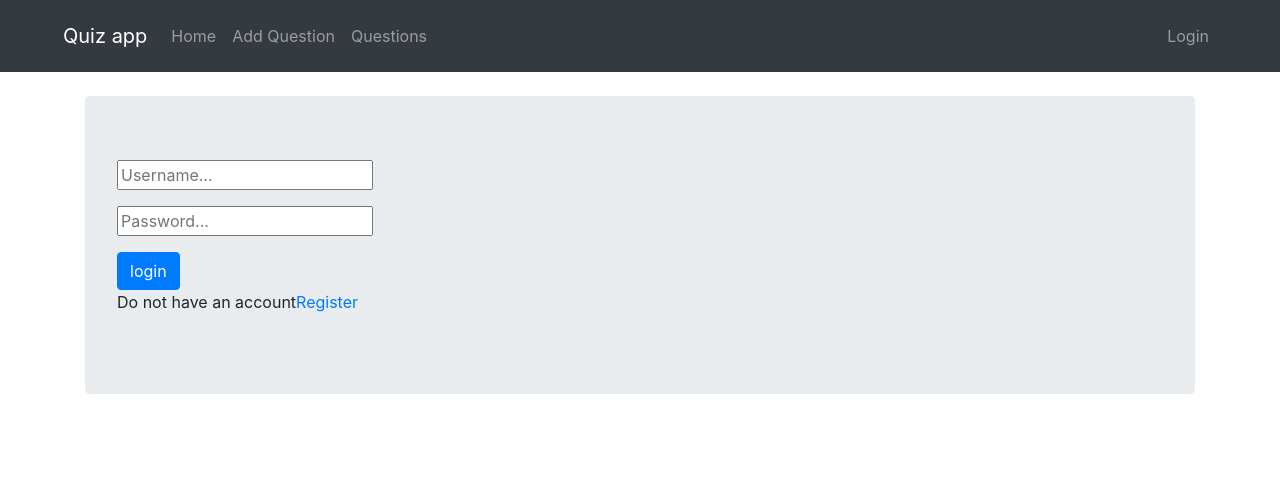
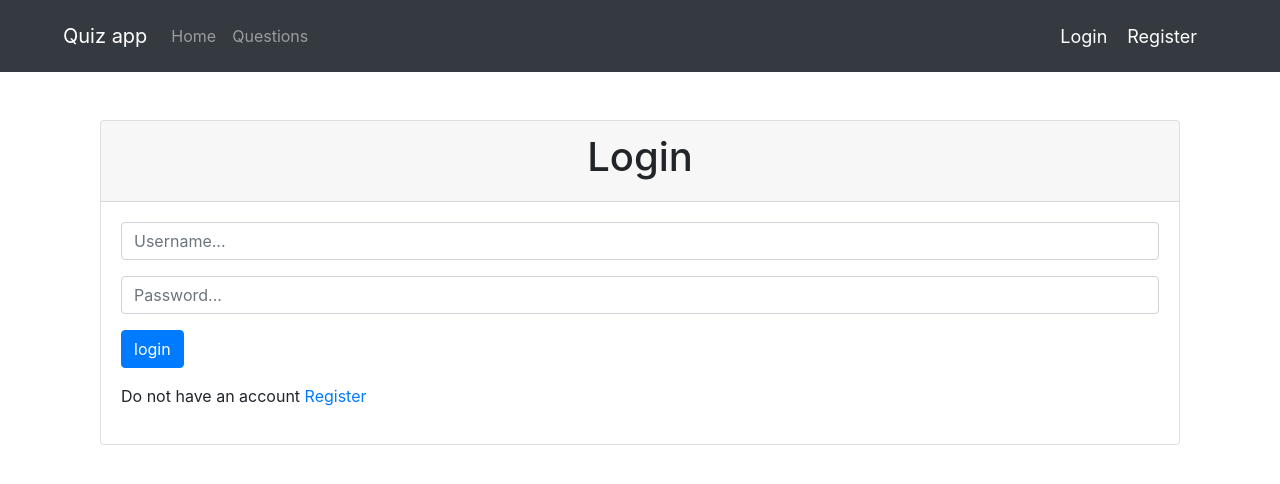
Before and after one commit to rogerTheophile2000/quiz-app, a Django app: page /login/ in a window 1280 px wide. Shown: the top 484 px of the page. Run offline with Django 4.2, Linux system fonts and the light colour scheme; some libraries are stand-ins or nearby versions.

Commit message:
update login and register page

```diff
--- a/quizapp/templates/login.html
+++ b/quizapp/templates/login.html
@@ -1,17 +1,24 @@
 {% extends 'base.html' %}
 {% load static%}
 {% block content %}
-<div class="container jumbotron">
+<div class="container mt-5">
+    <div class="card">
+        <div class="card-header text-center">
+            <h1>Login</h1>
+        </div>
+        <div class="card-body">
             <form method="POST" action="">
                 {% csrf_token %}
                 <p>
-            <input type="text" name="username" placeholder="Username...">
+                    <input class="form-control" type="text" name="username" placeholder="Username...">
                 </p>
                 <p>
-            <input type="password" name="password" placeholder="Password..." >
+                    <input class="form-control" type="password" name="password" placeholder="Password..." >
                 </p>
-        <input class="btn btn-primary" type="submit" value="login">
-        <p>Do not have an account<a href="{% url 'register' %}">Register</a></p>
+                <input class="btn btn-primary mb-3" type="submit" value="login">
+                <p>Do not have an account <a href="{% url 'register' %}">Register</a></p>
             </form>
         </div>
+    </div>
+</div>
     {% endblock %}
--- a/quizapp/templates/navbar.html
+++ b/quizapp/templates/navbar.html
@@ -12,10 +12,7 @@
         <div class="collapse navbar-collapse" id="navbarCollapse">
             <ul class="navbar-nav">
                 <li class="nav-item">
-                    <a class="nav-link" href="{% url 'home' %}">Home </a>
-                </li>
-                <li class="nav-item">
-                    <a class="nav-link" href="#">Add Question </a>
+                    <a class="nav-link" href="{% url 'home' %}">Home</a>
                 </li>
                 <li class="nav-item">
                     <a class="nav-link" href="{% url 'question_display' %}">Questions </a>
@@ -25,13 +22,18 @@
         <div>
             <ul class="navbar-nav">
                 {% if user.is_authenticated %}
-                <span class="greet"> Hello, {{request.user}} </span>
                 <li class="nav-item">
-                    <a class="nav-link" href="{% url 'logout' %}"> Logout </a>
+                    <span class="greet"> Hello, {{request.user}} </span>
+                </li>
+                <li class="nav-item">
+                    <a class="greet" href="{% url 'logout' %}"> Logout </a>
                 </li>
                 {% else %}
                 <li class="nav-item">
-                    <a class="nav-link" href="{% url 'login' %}">Login </a>
+                    <a class="greet" href="{% url 'login' %}">Login </a>
+                </li>
+                <li class="nav-item">
+                    <a class="greet" href="{% url 'register' %}">Register</a>
                 </li>
                 {% endif %}
             </ul>
```
Also changed, not shown: quizapp/templates/home.html (+28 -10 lines), quizapp/templates/register.html (+12 -5 lines), quizapp/templates/test.html (+49 -0 lines), db.sqlite3. Lines whose indentation alone changed are shown as unchanged.
